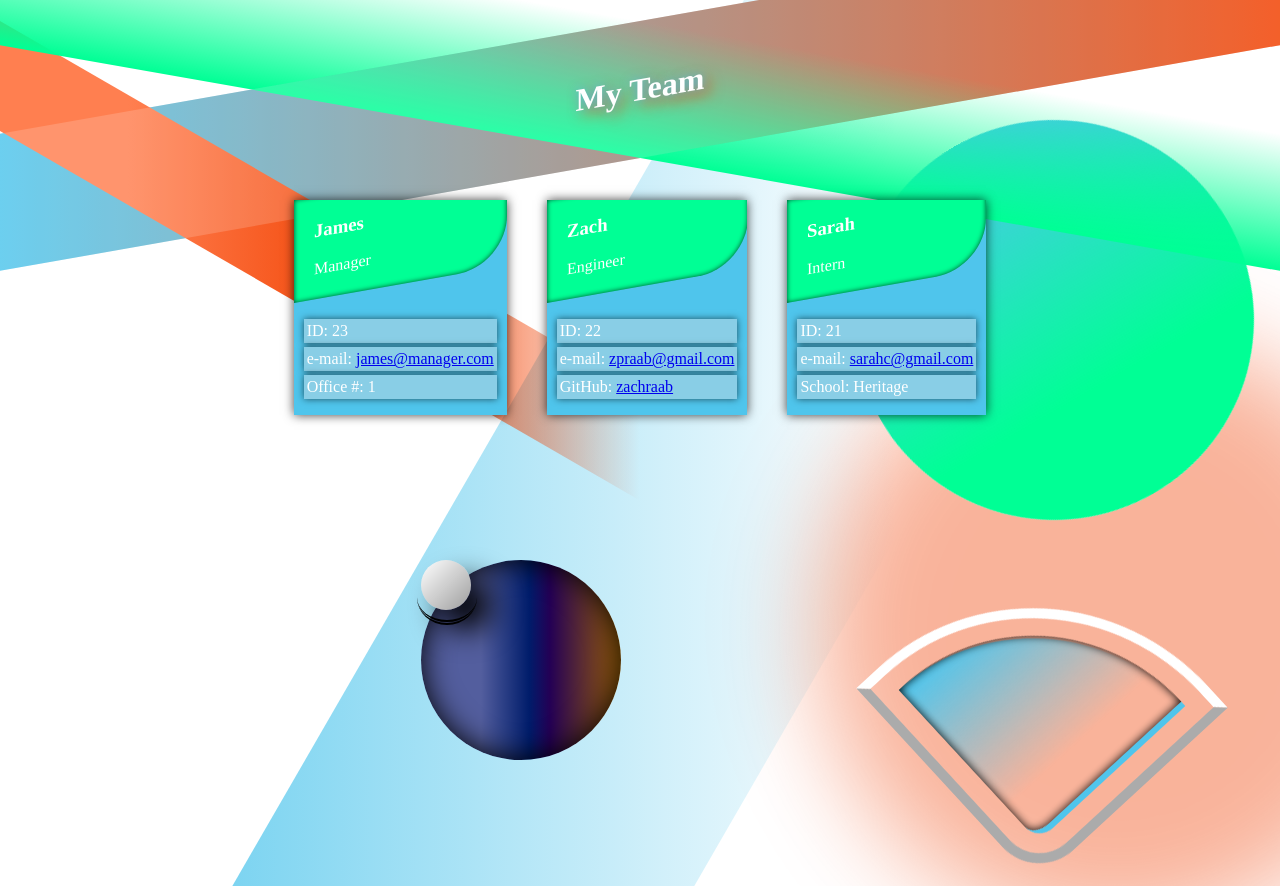
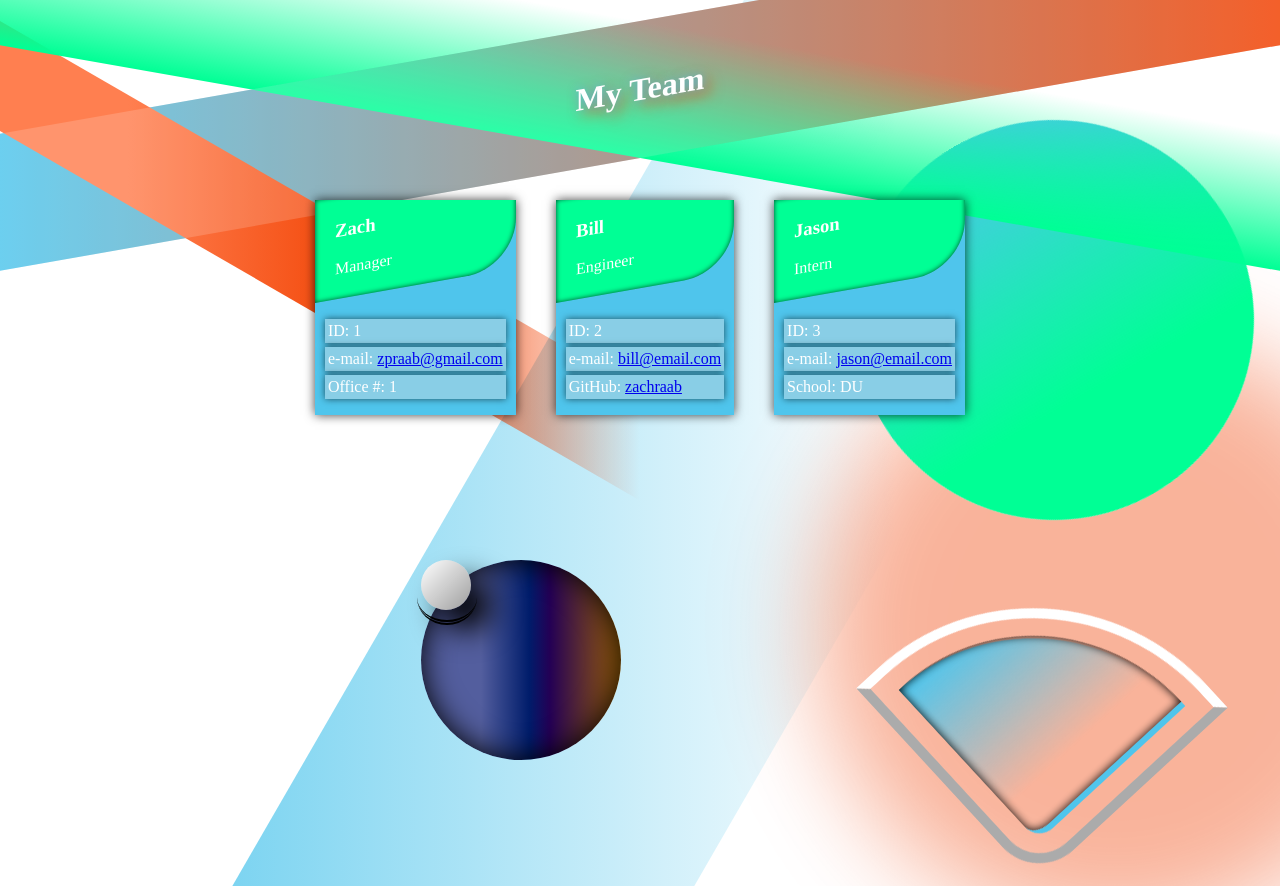
Before and after one commit to zachraab/employee-generator, a website: page my-team.html in a window 1280 px wide. Shown: the top 886 px of the page. Drawn offline with Linux system fonts and the light colour scheme; grey boxes are pictures that could not be loaded.

Commit message:
walkthrough video

```diff
--- a/my-team.html
+++ b/my-team.html
@@ -23,35 +23,35 @@
 
   <div class="card">
   <div class="card-header">
-    <h3>James</h3>
+    <h3>Zach</h3>
     <p>Manager</p>
   </div>
   <ul>
-    <li>ID: 23</li>
-    <li>e-mail: <a href="mailto:james@manager.com">james@manager.com</a></li>
+    <li>ID: 1</li>
+    <li>e-mail: <a href="mailto:zpraab@gmail.com">zpraab@gmail.com</a></li>
     <li>Office #: 1</li>
   </ul>
 </div>
   <div class="card">
   <div class="card-header">
-    <h3>Zach</h3>
+    <h3>Bill</h3>
     <p>Engineer</p>
   </div>
   <ul>
-    <li>ID: 22</li>
-    <li>e-mail: <a href="mailto:zpraab@gmail.com?subject=Work"&body=Dear Zach,>zpraab@gmail.com</a></li>
+    <li>ID: 2</li>
+    <li>e-mail: <a href="mailto:bill@email.com?subject=Work"&body=Dear Bill,>bill@email.com</a></li>
     <li>GitHub: <a href="https://github.com/zachraab">zachraab</a></li>
   </ul>
 </div>
   <div class="card">
   <div class="card-header">
-    <h3>Sarah</h3>
+    <h3>Jason</h3>
     <p>Intern</p>
   </div>
   <ul>
-    <li>ID: 21</li>
-    <li>e-mail: <a href="mailto:sarahc@gmail.com">sarahc@gmail.com</a></li>
-    <li>School: Heritage</li>
+    <li>ID: 3</li>
+    <li>e-mail: <a href="mailto:jason@email.com">jason@email.com</a></li>
+    <li>School: DU</li>
   </ul>
 </div></main>
   </body>
--- a/package.json
+++ b/package.json
@@ -9,7 +9,7 @@
   },
   "scripts": {
     "start": "node index.js",
-    "yeehaw": "jest"
+    "test": "jest"
   },
   "keywords": [],
   "author": "",
```
Also changed, not shown: README.md.
